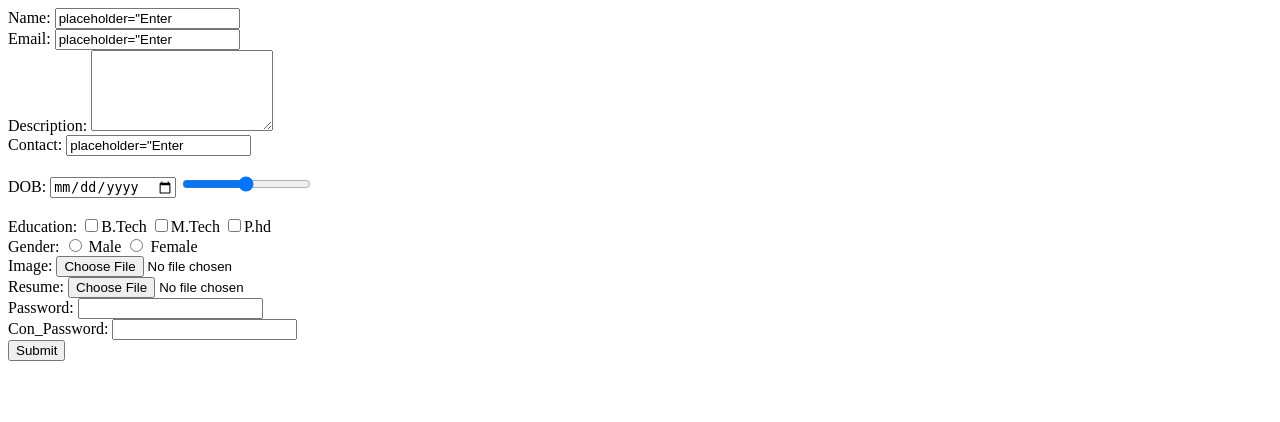
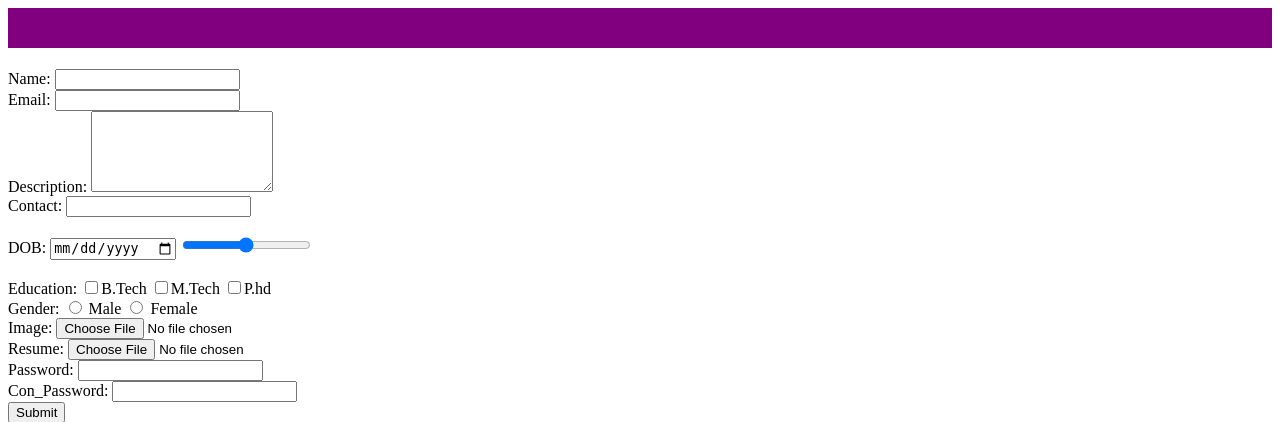
Before and after one commit to Aditi270700/registration, a Django app: page /register/ in a window 1280 px wide. Shown: the top 422 px of the page. Run offline with Django 5.2, Linux system fonts and the light colour scheme.

Commit message:
register

```diff
--- a/app/templates/login.html
+++ b/app/templates/login.html
@@ -1,2 +1,2 @@
-{{msg}}
+<h1 style="width: 100%; height: 40px; background-color: purple; color: white;">{{msg}}</h1>
 <h1>this is login page</h1>
--- a/app/templates/register.html
+++ b/app/templates/register.html
@@ -1,17 +1,17 @@
-{{msg}}
+<h1 style="width: 100%; height: 40px; background-color: purple; color: white;">{{msg}}</h1>
 <form action="{% url 'register' %}" method="post" enctype="multipart/form-data">
      {% csrf_token %}
     <label for="username">Name:</label>
-    <input type="text" name="username" value={{name}} placeholder="Enter your name">
+    <input type="text" name="username" value={{name}}>
     <br>
     <label for="email">Email:</label>
-    <input type="email" name="email" value={{email}} placeholder="Enter your email">
+    <input type="email" name="email" value={{email}}>
     <br>
     <label for="detail">Description:</label>
     <textarea name="detail" cols="20" rows="5"></textarea>
     <br>
     <label for="phone">Contact:</label>
-    <input type="tel" name="phone" value={{phone}} placeholder="Enter your phone number">
+    <input type="tel" name="phone" value={{phone}}>
     <br>
     <br>
     <label for="dob">DOB:</label>
```
Also changed, not shown: db.sqlite3.
